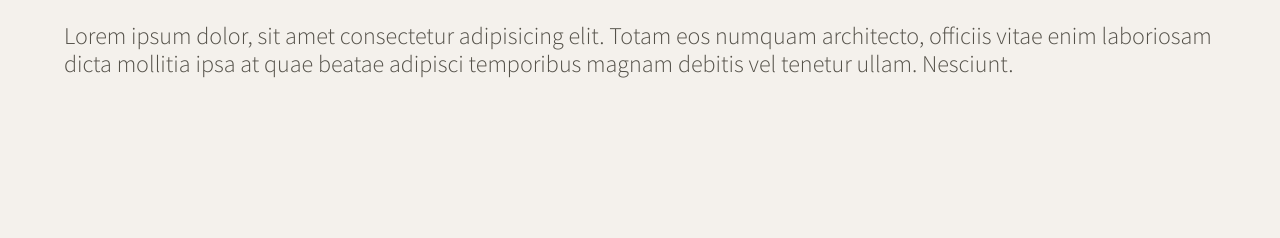
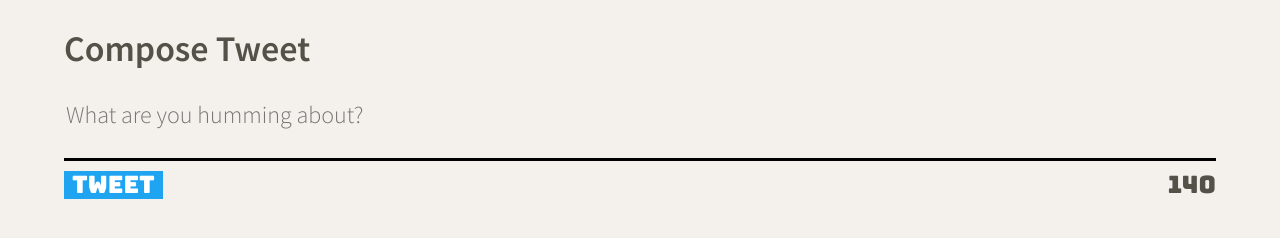
Before and after one commit to bduong94/tweeter, a website: page public/index.html in a window 1280 px wide. Shown: the part 402-640 px from the top of the page. Drawn offline with nearby package versions, Linux system fonts and the light colour scheme.

Commit message:
Add styles for section

```diff
--- a/public/index.html
+++ b/public/index.html
@@ -21,6 +21,9 @@
     <!-- Header CSS -->
     <link rel="stylesheet" href="/styles/header.css" type="text/css" />
 
+    <!-- New Tweet CSS -->
+    <link rel="stylesheet" href="/styles/new-tweet.css" type="text/css" />
+
     <!-- External JS -->
     <script src="https://ajax.googleapis.com/ajax/libs/jquery/3.4.1/jquery.min.js"></script>
 
@@ -36,7 +39,7 @@
     <!-- Top nav bar (fixed) -->
     <nav>
       <span>tweeter</span>
-      <span class="new-tweet">
+      <span class="nav-new-tweet">
         <div><strong>Write</strong> a new tweet</div>
         <i class="fas fa-angle-double-down"></i>
       </span>
@@ -52,7 +55,18 @@
     </header>
     <!-- Page-specific (main) content here -->
     <main class="container">
-      <p>Lorem ipsum dolor, sit amet consectetur adipisicing elit. Totam eos numquam architecto, officiis vitae enim laboriosam dicta mollitia ipsa at quae beatae adipisci temporibus magnam debitis vel tenetur ullam. Nesciunt.</p>
+      <section class="new-tweet">
+        <h2>Compose Tweet</h2>
+
+        <form action="/tweets" method="POST">
+          <label for="tweet-text"></label>
+          <textarea name="text" id="tweet-text" placeholder="What are you humming about?"></textarea>
+          <div class="tweet-footer">
+            <button type="submit">Tweet</button>
+            <output name="counter" class="counter" for="tweet-text">140</output>
+          </div>
+        </form>
+      </section>
     </main>
   </body>
 </html>
--- a/public/styles/nav.css
+++ b/public/styles/nav.css
@@ -15,17 +15,17 @@
     font-size: 1.25em;
 }
 
-.new-tweet {
+.nav-new-tweet {
     font-size: 0.75em;
 }
 
-.new-tweet div{
+.nav-new-tweet div{
     font-family: sans-serif;
     justify-content: center;
     align-items: flex-end;
 }
 
-.new-tweet .fas{
+.nav-new-tweet .fas{
     display:flex;
     color:red;
     justify-content: center;
--- /dev/null
+++ b/public/styles/new-tweet.css
@@ -0,0 +1,30 @@
+section{
+    display: flex;
+    flex-direction: column;
+    width: 90vw;
+    margin: 0 auto;
+}
+
+section textarea{
+    display: flex;
+    width: 90vw;
+    background-color: transparent;
+    border: none;
+    resize: none;
+    border-bottom: medium solid black;
+}
+
+.tweet-footer{
+    display: flex;
+    font-family: "Bungee", sans-serif;
+    justify-content: space-between;
+    padding-top: 10px;
+}
+
+.tweet-footer button{
+    background-color: rgb(31, 164, 241);
+    color: white;
+    padding: 0 0.5rem;
+    text-transform: uppercase;
+    border: none;
+}
--- a/server/data-files/initial-tweets.json
+++ b/server/data-files/initial-tweets.json
@@ -8,7 +8,7 @@
     "content": {
       "text": "If I have seen further it is by standing on the shoulders of giants"
     },
-    "created_at": 1639099100349
+    "created_at": 1639183674362
   },
   {
     "user": {
@@ -19,6 +19,6 @@
     "content": {
       "text": "Je pense , donc je suis"
     },
-    "created_at": 1639185500349
+    "created_at": 1639270074362
   }
 ]
```
